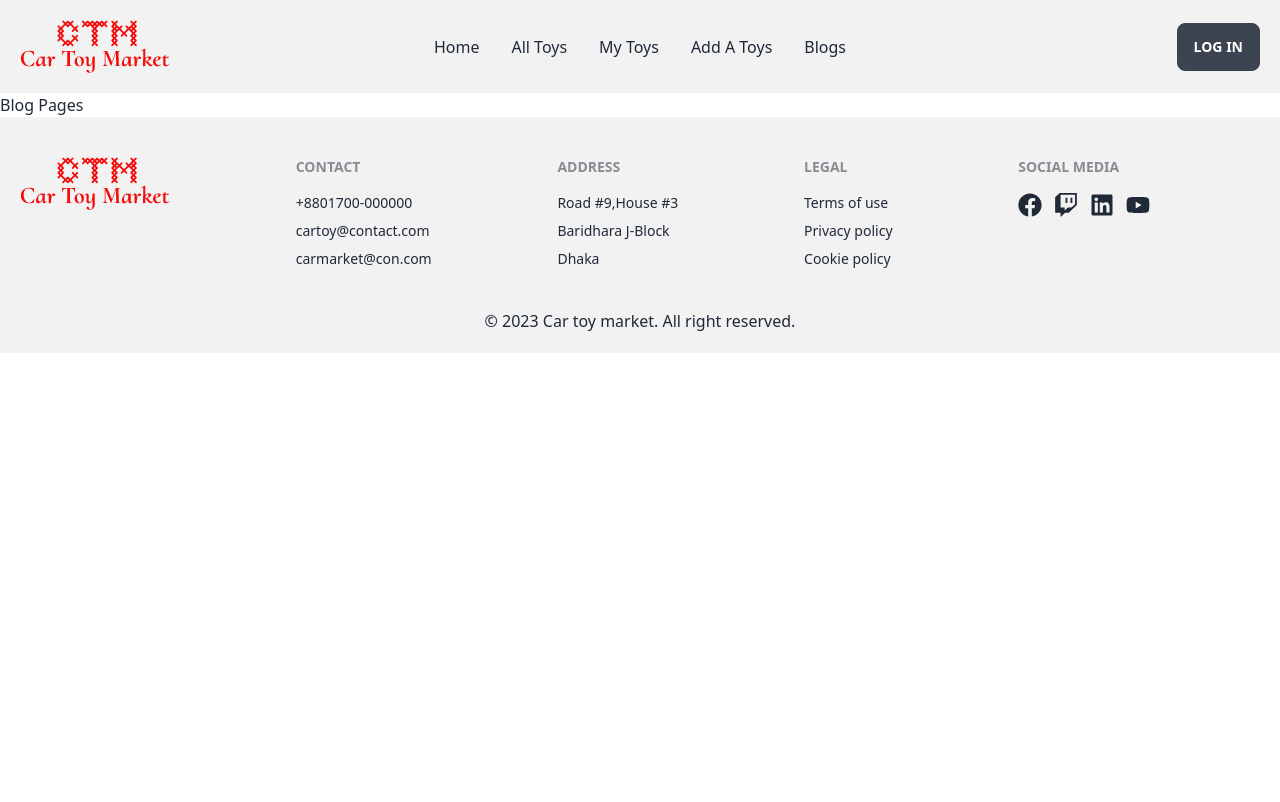
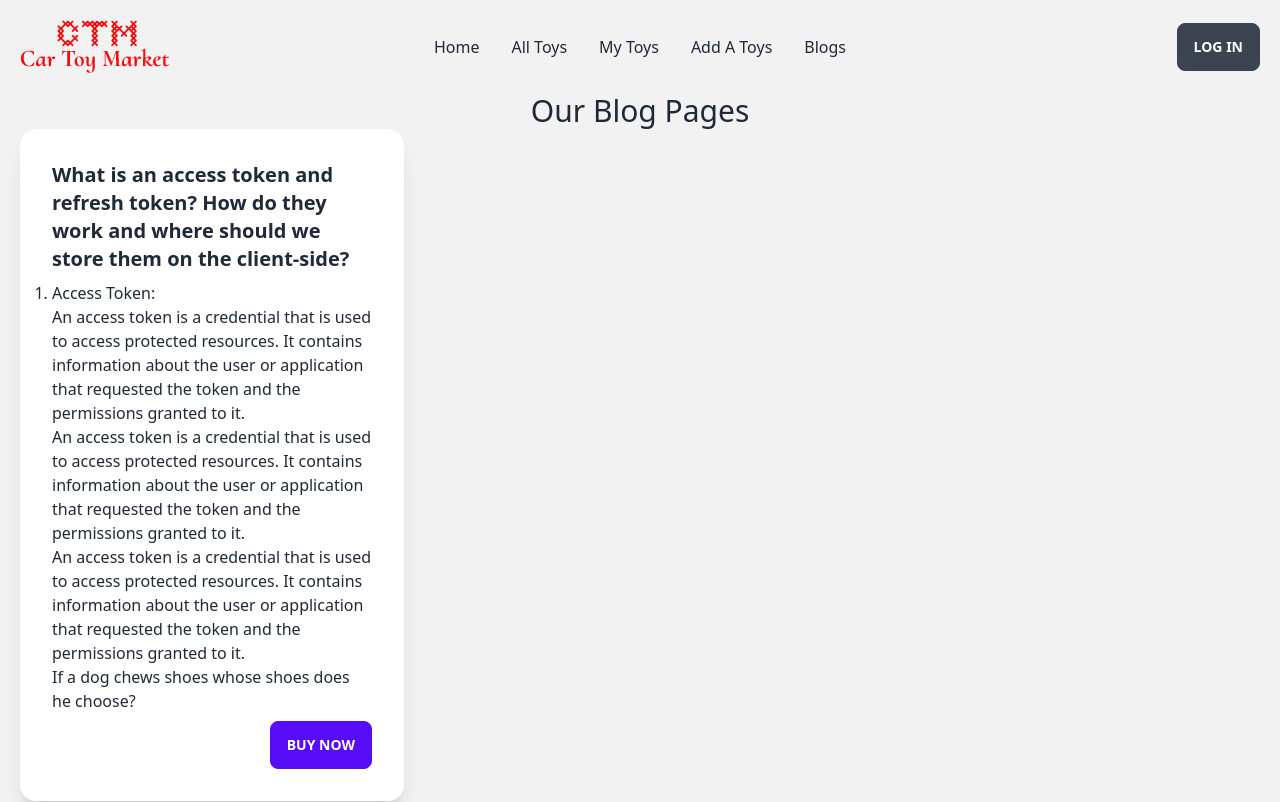
Before and after one commit to Abu-Taieb/car-toy-market-client, a React (Vite) app: page /blogs in a window 1280 px wide. Shown: the top 802 px of the page. Built offline with nearby package versions, Linux system fonts and the light colour scheme.

Commit message:
React Tab Added

```diff
--- a/package.json
+++ b/package.json
@@ -17,6 +17,7 @@
     "react-dom": "^18.2.0",
     "react-icons": "^4.8.0",
     "react-router-dom": "^6.11.2",
+    "react-tabs": "^6.0.1",
     "sort-by": "^1.2.0"
   },
   "devDependencies": {
--- a/src/Pages/Blogs/Blogs.jsx
+++ b/src/Pages/Blogs/Blogs.jsx
@@ -1,9 +1,31 @@
 const Blogs = () => {
-    return (
-        <div>
-            <h2>Blog Pages</h2>
+  return (
+    <div className="bg-base-200 px-5">
+      <h2 className="text-3xl text-center">Our Blog Pages</h2>
+      <div className="">
+        <div className="card w-96 bg-base-100 shadow-xl">
+          <div className="card-body">
+            <h2 className="card-title">
+              What is an access token and refresh token? How do they work and
+              where should we store them on the client-side?
+            </h2>
+            <div className="">
+              <ol>
+                <li className="list-decimal">Access Token:</li>
+                <p>An access token is a credential that is used to access protected resources. It contains information about the user or application that requested the token and the permissions granted to it.</p>
+                <p>An access token is a credential that is used to access protected resources. It contains information about the user or application that requested the token and the permissions granted to it.</p>
+                <p>An access token is a credential that is used to access protected resources. It contains information about the user or application that requested the token and the permissions granted to it.</p>
+              </ol>
+              <p>If a dog chews shoes whose shoes does he choose?</p>
+            </div>
+            <div className="card-actions justify-end">
+              <button className="btn btn-primary">Buy Now</button>
+            </div>
+          </div>
         </div>
-    );
+      </div>
+    </div>
+  );
 };
 
 export default Blogs;
--- a/src/Pages/Home/Home/Home.jsx
+++ b/src/Pages/Home/Home/Home.jsx
@@ -2,6 +2,8 @@ import slide1 from "../../../assets/1.jpg";
 import slide2 from "../../../assets/2.jpeg";
 import slide3 from "../../../assets/3.jpg";
 import slide4 from "../../../assets/4.jpg";
+import { Tab, Tabs, TabList, TabPanel } from "react-tabs";
+import "react-tabs/style/react-tabs.css";
 
 const Home = () => {
   return (
@@ -98,8 +100,24 @@ const Home = () => {
             </div>
           </div>
         </div>
-        <div className="">
+        <div className=" w-full mx-auto bg-base-200">
+          <Tabs>
+            <TabList >
+              <Tab>Title 1</Tab>
+              <Tab>Title 2</Tab>
+              <Tab>Title 3</Tab>
+            </TabList>
 
+            <TabPanel>
+              <h2>Any content 1</h2>
+            </TabPanel>
+            <TabPanel>
+              <h2>Any content 2</h2>
+            </TabPanel>
+            <TabPanel>
+              <h2>Any content 3</h2>
+            </TabPanel>
+          </Tabs>
         </div>
       </div>
     </>
```
Also changed, not shown: 1 other file (tests, documents, lock files or other folders). Lines whose indentation alone changed are shown as unchanged.
